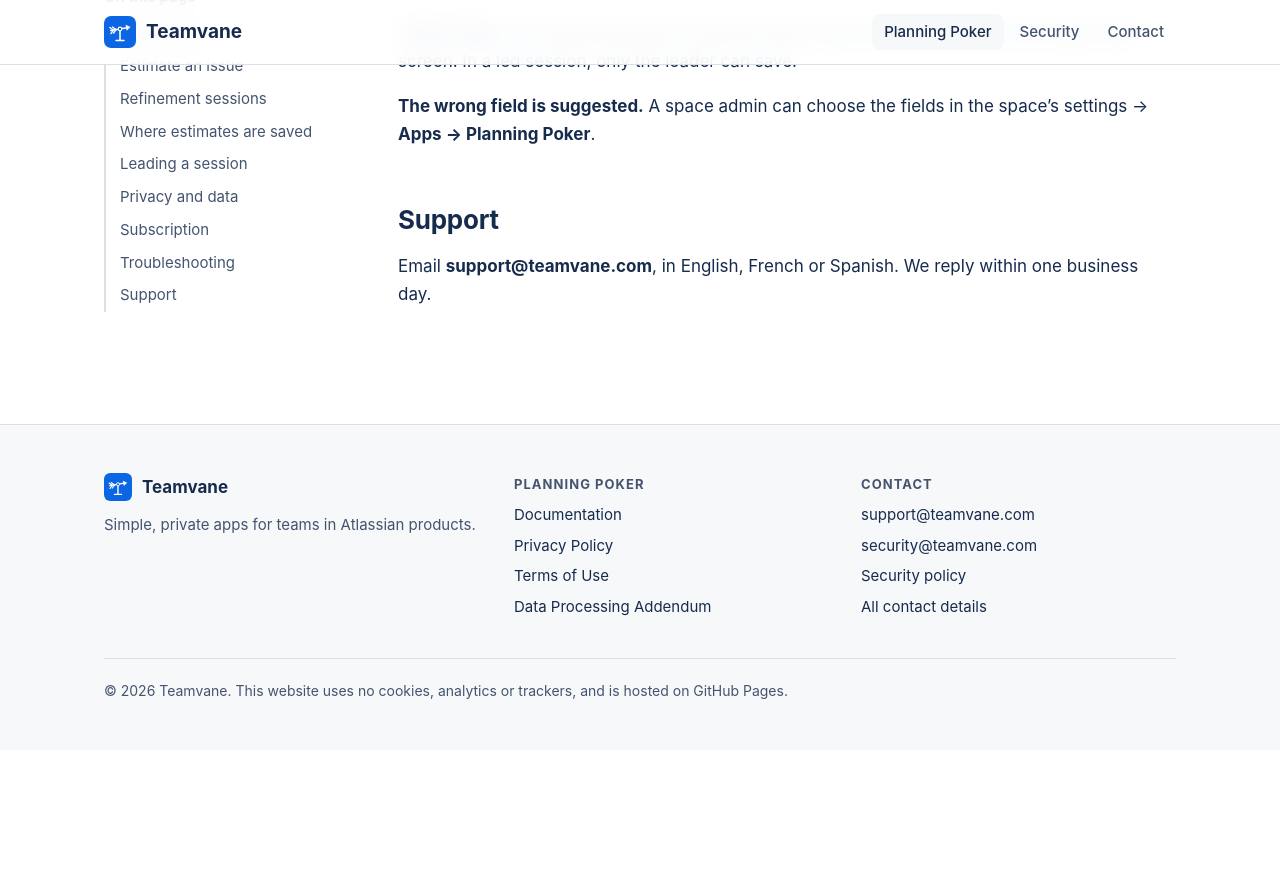
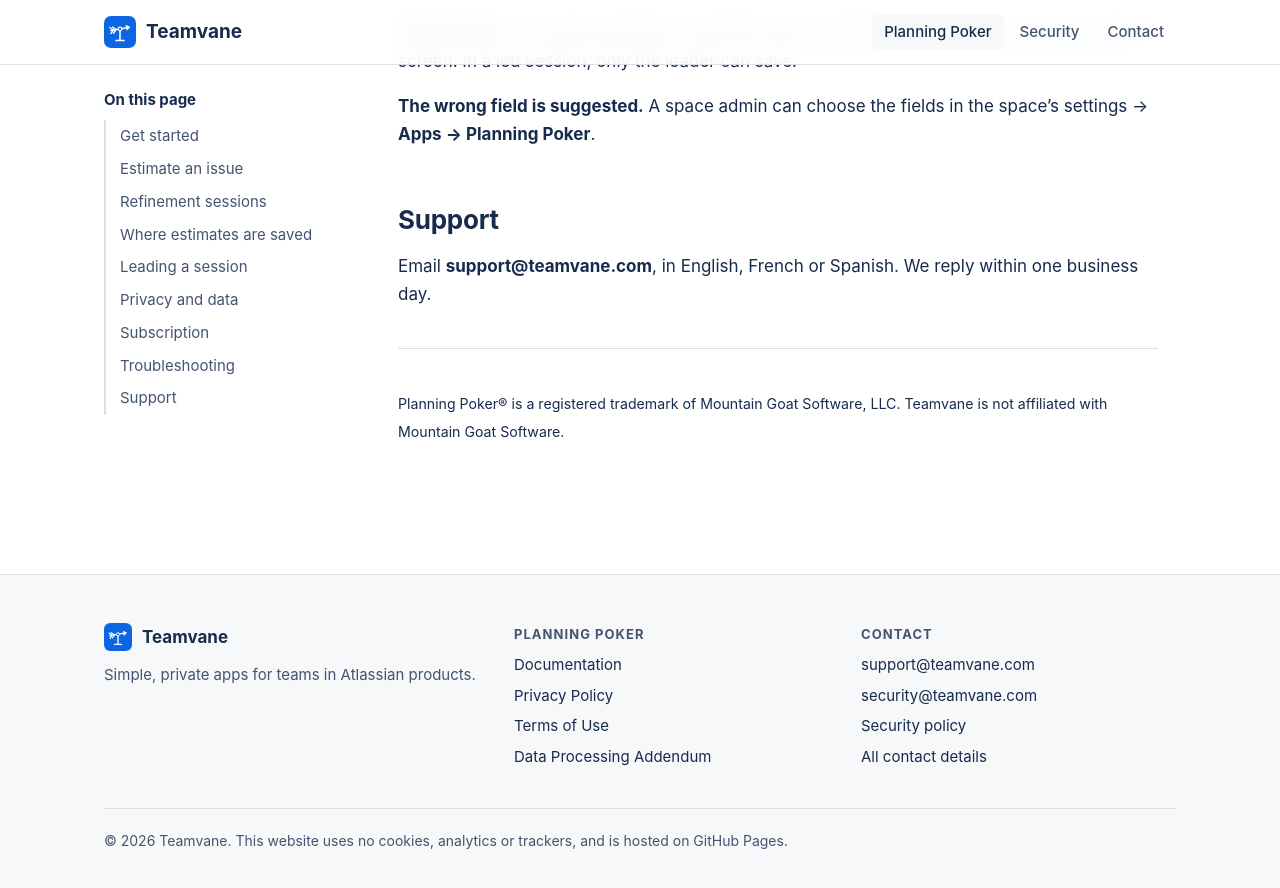
Before and after one commit to teamvane/teamvane.github.io, a Jekyll site: the page built from planning-poker/index.md, in a window 1280 px wide and 900 px high, scrolled down 5177 px. Shown: the top 888 px of the window. Built offline with Jekyll 4.4.1, drawn with Linux system fonts in a browser that asks for light colours; before the commit the page ends 5927 px from its top, so only the background shows below that.

Commit message:
Credit the Planning Poker trademark on the docs page
Co-Authored-By: Claude Opus 5.5 <noreply@anthropic.com>

```diff
--- a/planning-poker/index.md
+++ b/planning-poker/index.md
@@ -132,3 +132,7 @@ Sites with up to 10 users can use the app for free. Larger sites get a free tria
 ## Support
 
 Email **support@teamvane.com**, in English, French or Spanish. We reply within one business day.
+
+---
+
+<small>Planning Poker® is a registered trademark of Mountain Goat Software, LLC. Teamvane is not affiliated with Mountain Goat Software.</small>
```
